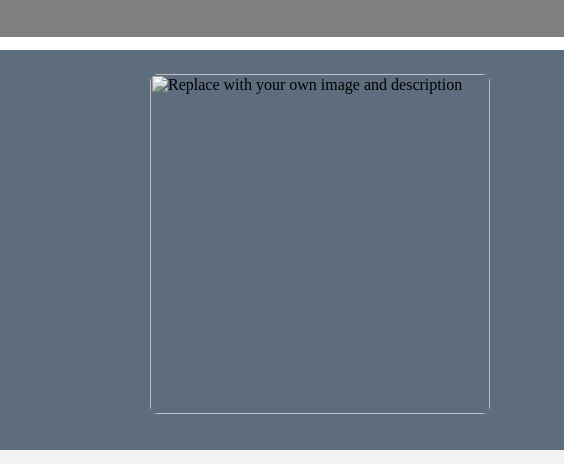
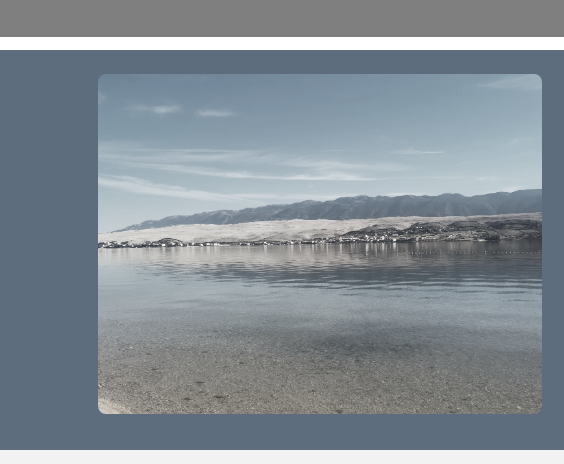
Before and after one commit to YanyaGG/YanyaGG.github.io, a plain HTML site: page index.html in a window 1280 px wide. Shown: the part 328-792 px from the top of the page, 0-564 px from the left. Drawn offline with Linux system fonts and the light colour scheme; files whose address does not match are found by name.

Commit message:
Update index.html

```diff
--- a/index.html
+++ b/index.html
@@ -55,7 +55,7 @@ index.html
         <div class="Row" id="About">
             <!--Left column-->
             <div class="Column_2">
-                <img src=".Images/sv_duh.jpg" alt="Replace with your own image and description">
+                <img src="Student_Portfolio_Example/Images/sv_duh.jpg" alt="Replace with your own image and description">
             </div>
             <!--Right column-->
             <div class="Column_1">
```
